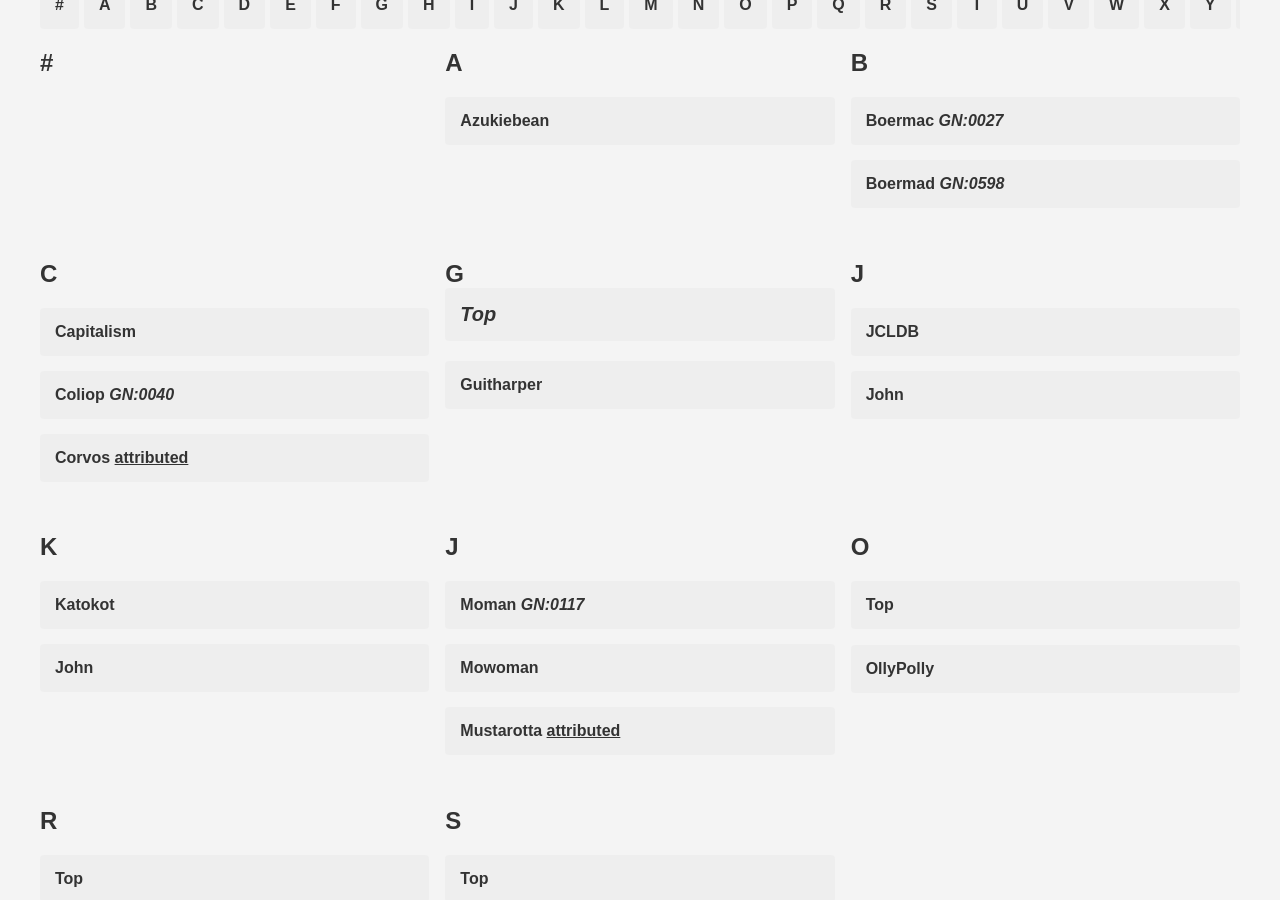
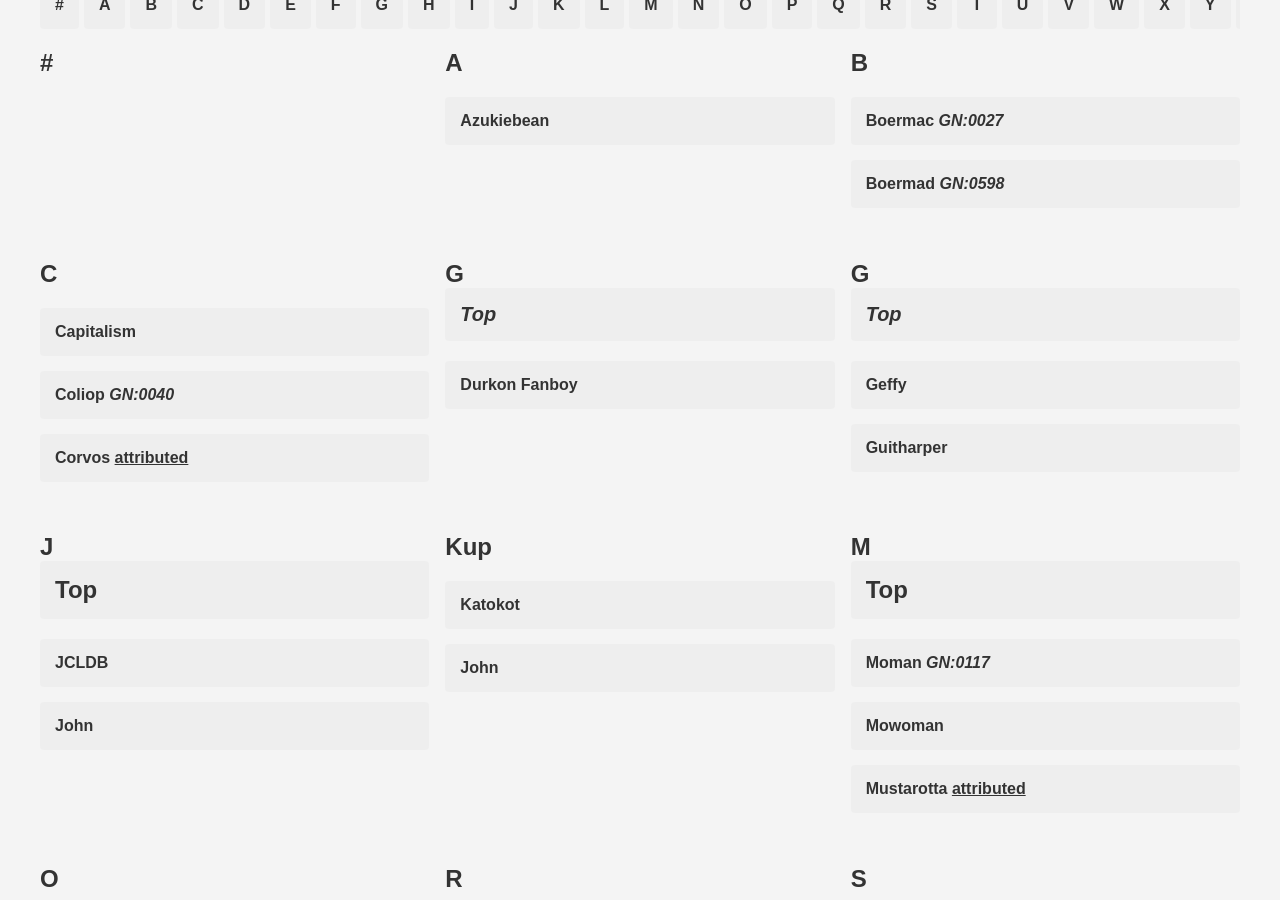
Before and after one commit to sirhcb/NAtesting, a Jekyll site: the page built from index.html, in a window 1280 px wide and 900 px high, scrolled down 395 px. Built offline with Jekyll 4.4.1, drawn with Linux system fonts in a browser that asks for light colours.

Commit message:
Add sections D, J, K, and M to index.html

```diff
--- a/index.html
+++ b/index.html
@@ -115,17 +115,27 @@
   </ul>
 </div>
 
+<!-- Section D -->
+<div id="section-D">
+  <h2>G <small><i><a href="https://sirhcb.github.io/NotreArms/">Top</a></i></small></h2>
+  <ul>
+    <li><a href="/NotreArms/slideshows/Series II/#slide-1">Durkon Fanboy</a></li>
+  </ul>
+</div>
+
+
 <!-- Section G -->
 <div id="section-G">
   <h2>G <small><i><a href="https://sirhcb.github.io/NotreArms/">Top</a></i></small></h2>
   <ul>
+    <li><a href="/NotreArms/slideshows/Series II/#slide-1">Geffy</a></li>
     <li><a href="/NotreArms/slideshows/Series I/#slide-1">Guitharper</a></li>
   </ul>
 </div>
 
 <!-- Section J -->
 <div id="section-J">
-  <h2>J</h2>
+  <h2>J <a href="https://sirhcb.github.io/NotreArms/">Top</a></h2>
   <ul>
     <li><a href="/NotreArms/slideshows/Series II/#slide-1">JCLDB</a></li>
     <li><a href="/NotreArms/slideshows/Series II/#slide-1">John</a></li>
@@ -134,7 +144,7 @@
 
 <!-- Section K -->
 <div id="section-K">
-  <h2>K</h2>
+  <h2>Kup</h2>
   <ul>
     <li><a href="/NotreArms/slideshows/Series II/#slide-1">Katokot</a></li>
     <li><a href="/NotreArms/slideshows/Series II/#slide-1">John</a></li>
@@ -143,7 +153,7 @@
 
     <!-- Section M -->
 <div id="section-M">
-  <h2>J</h2>
+  <h2>M<a href="https://sirhcb.github.io/NotreArms/">Top</a></h2>
   <ul>
     <li><a href="/NotreArms/slideshows/Series II/#slide-1">Moman <i>GN:0117</i></a></li>
     <li><a href="/NotreArms/slideshows/Series II/#slide-1">Mowoman</a></li>
```
